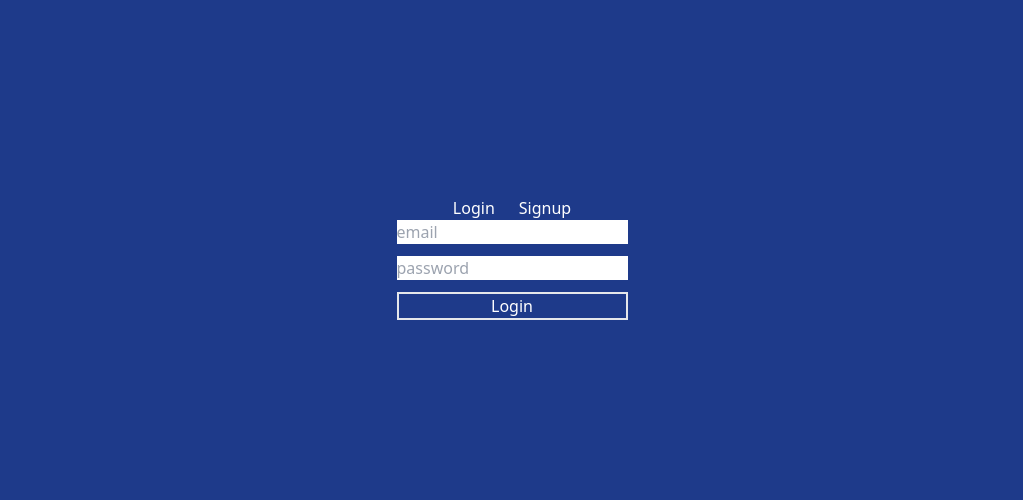
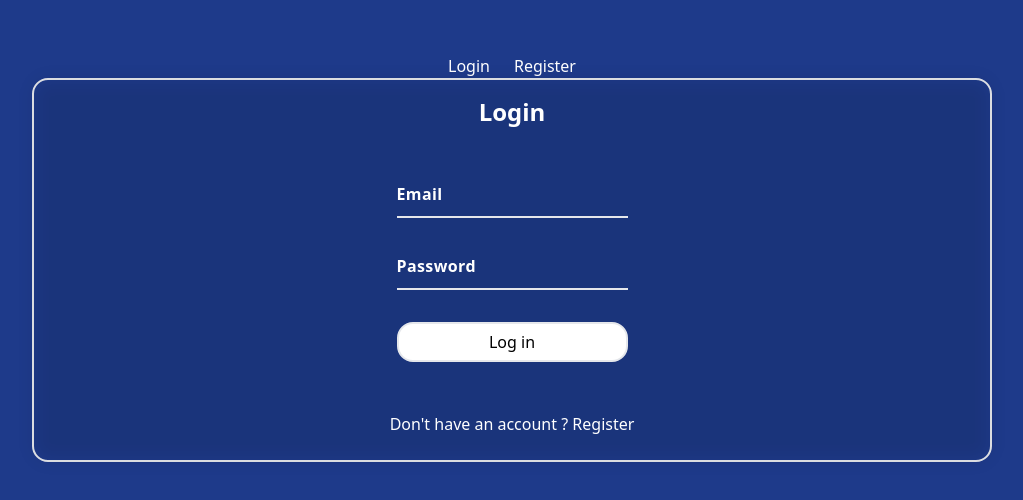
Before and after one commit to Killian-LANOE/social-network, a React (Vite) app in the folder Frontend/: page /login in a window 1280 px wide. Shown: the part 142-642 px from the top of the page, without its empty margins (128-1151 px from the left). Built offline with nearby package versions, Linux system fonts and the light colour scheme.

Commit message:
Styled Login, changed nav "Signup" to "Register"

```diff
--- a/Frontend/src/components/Header.tsx
+++ b/Frontend/src/components/Header.tsx
@@ -20,7 +20,7 @@ function Header() {
         ) : (
           <>
             <Link to="/Login">Login</Link>
-            <Link to="/Signup">Signup</Link>
+            <Link to="/Register">Register</Link>
           </>
         )}
       </nav>
--- a/Frontend/src/pages/Login.tsx
+++ b/Frontend/src/pages/Login.tsx
@@ -1,9 +1,12 @@
-import { FormEvent } from "react";
-import { useNavigate } from "react-router-dom";
+import { FormEvent, useState, useEffect } from "react";
+import { Link, useNavigate } from "react-router-dom";
 
 function Login() {
   const navigate = useNavigate();
   const emailRegex = `(([^<>()[]\\.,;:s@"]+(.[^<>()[]\\.,;:s@"]+)*)|(".+"))@(([[0-9]{1,3}.[0-9]{1,3}.[0-9]{1,3}.[0-9]{1,3}])|(([a-zA-Z-0-9]+.)+[a-zA-Z]{2,}))`;
+
+  const [emailFilled, setEmailFilled] = useState(false);
+  const [passwordFilled, setPasswordFilled] = useState(false);
 
   function handleSignup(e: FormEvent) {
     e.preventDefault();
@@ -17,7 +20,9 @@ function Login() {
         password: target["password"].value,
       }),
     })
-      .then((res) => res.json())
+      .then((res) =>
+        res.ok ? res.json() : console.log("Email or Password Error !")
+      )
       .then((data) => {
         localStorage.setItem("token", data.token);
         localStorage.setItem("userId", data.userId);
@@ -26,21 +31,76 @@ function Login() {
       .catch((error) => console.log(error));
   }
 
+  useEffect(() => {
+    const emailInput = document.querySelector(
+      'input[name="email"]'
+    ) as HTMLInputElement;
+    const passwordInput = document.querySelector(
+      'input[name="password"]'
+    ) as HTMLInputElement;
+
+    const handleEmailInput = () => setEmailFilled(emailInput.value !== "");
+    const handlePasswordInput = () =>
+      setPasswordFilled(passwordInput.value !== "");
+
+    emailInput.addEventListener("input", handleEmailInput);
+    passwordInput.addEventListener("input", handlePasswordInput);
+
+    return () => {
+      emailInput.removeEventListener("input", handleEmailInput);
+      passwordInput.removeEventListener("input", handlePasswordInput);
+    };
+  }, []);
+
   return (
-    <main>
+    <main className="relative h-96 w-3/4 flex flex-col items-center border-2 rounded-2xl  ">
+      <div className="bg-black/10 absolute blur h-full w-full rounded-2xl"></div>
+      <h1 className="z-10 mt-4 font-bold text-2xl">Login</h1>
       <form
-        className="flex flex-col gap-3 text-black"
+        className="my-auto z-10 flex flex-col gap-8 text-black"
         onSubmit={(e) => handleSignup(e)}
       >
-        <input
-          pattern={emailRegex}
-          type="email"
-          name="email"
-          placeholder="email"
-        ></input>
-        <input type="password" name="password" placeholder="password"></input>
-        <button className="border-2 text-white">Login</button>
+        <div className="h-10 relative border-b-2">
+          <input
+            className="peer h-full w-full bg-transparent outline-none text-white"
+            pattern={emailRegex}
+            type="email"
+            name="email"
+          ></input>
+          <h2
+            className={`top-1 peer-focus:-top-5 font-bold tracking-wide  ${
+              emailFilled ? "-top-[1.25rem]" : ""
+            } transition-all ease-in-out absolute pointer-events-none text-white`}
+          >
+            Email
+          </h2>
+        </div>
+
+        <div className="h-10 relative border-b-2">
+          <input
+            className="peer h-full w-full bg-transparent outline-none text-white"
+            type="password"
+            name="password"
+          ></input>
+          <h2
+            className={`top-1 peer-focus:-top-5 font-bold tracking-wide ${
+              passwordFilled ? "-top-[1.25rem]" : ""
+            } transition-all ease-in-out absolute pointer-events-none text-white`}
+          >
+            Password
+          </h2>
+        </div>
+
+        <button className="hover:bg-blue-200 border-2 rounded-2xl h-10 bg-white text-black">
+          Log in
+        </button>
       </form>
+      <p className="z-10 mb-6 ">
+        Don't have an account ?{" "}
+        <Link to={"/Register"} className="hover:font-bold hover:cursor-pointer">
+          Register
+        </Link>
+      </p>
     </main>
   );
 }
```
